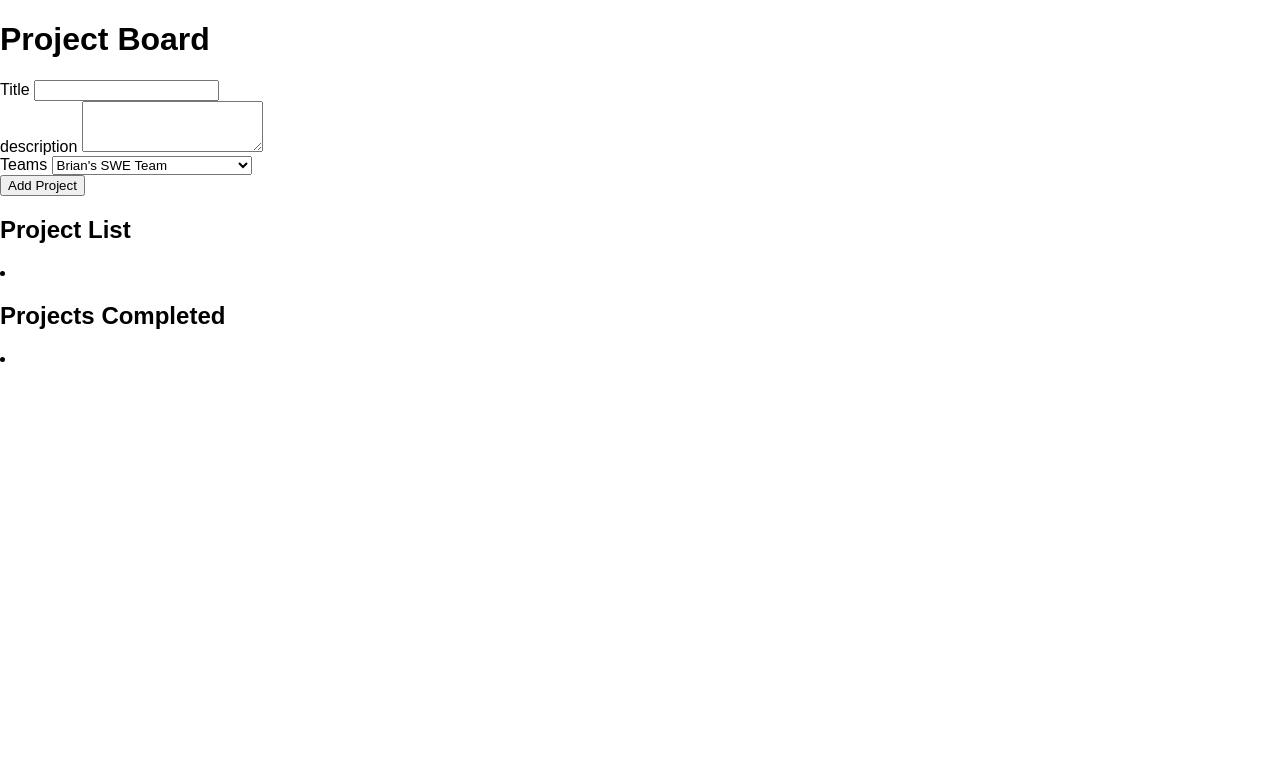
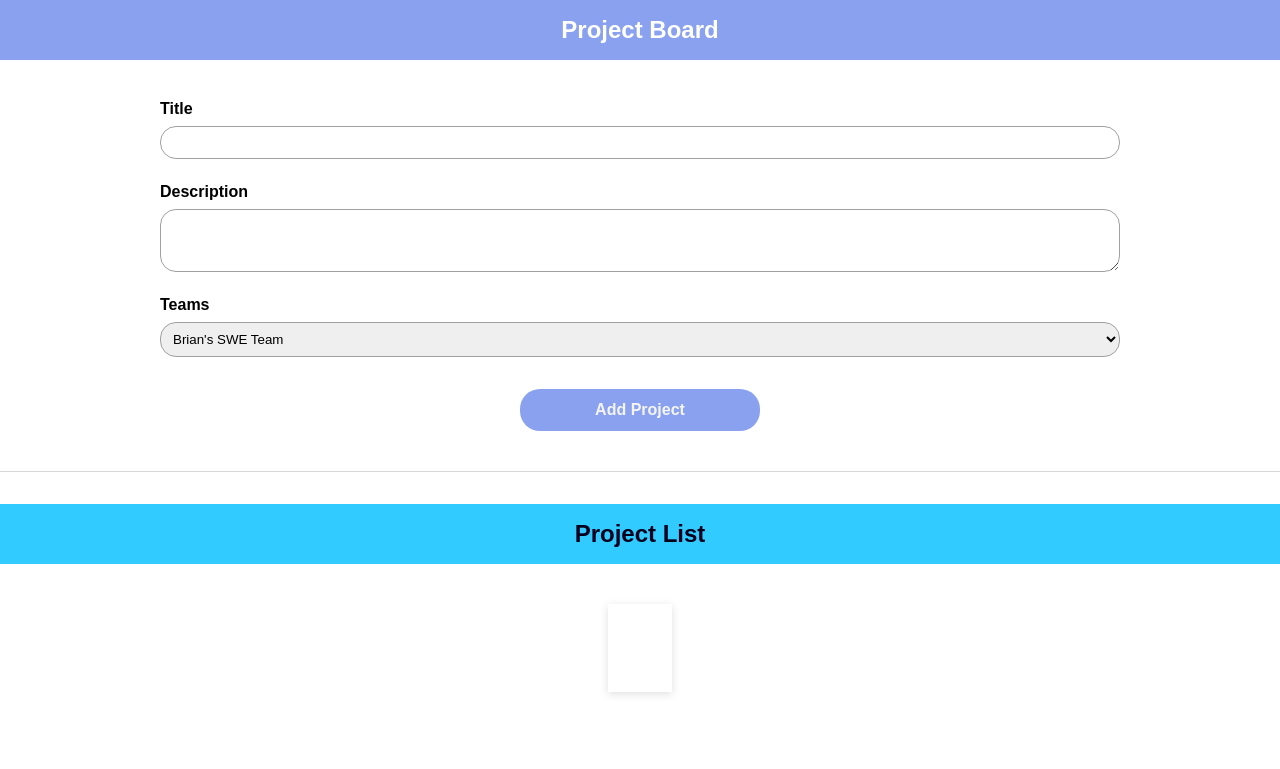
Before and after one commit to abrarfahimr/typescript-task-app, a website built with webpack: page index.html in a window 1280 px wide. Shown: the top 769 px of the page. Built offline with nearby package versions, Linux system fonts and the light colour scheme.

Commit message:
finished styling app

```diff
--- a/app.css
+++ b/app.css
@@ -16,3 +16,158 @@ html{
 body{
   margin: 0;
 }
+
+li{
+  list-style: none;
+}
+
+.header{
+  background-color: #89A1EF;
+  padding: 1rem;
+  margin-bottom: 1.5rem;
+}
+
+.header__title{
+  font-size: 1.5rem;
+  margin: 0;
+  color: white;
+  text-align: center;
+}
+
+.project__form{
+  padding: 0 1rem;
+  border-bottom: 1px solid rgb(215, 215, 215);
+}
+
+.project__label{
+  font-size: 1rem;
+  font-weight: 600;
+  margin-bottom: 0.5rem;
+}
+
+#title, #description, #teams{
+  border-radius: 1rem;
+  padding: 0.5rem;
+  border: 1px solid rgb(160, 160, 160);
+  font-family: inherit;
+}
+
+#title:active, #description:active, #teams:active{
+  outline: 1px solid #00A5E0;
+}
+
+.project__title, .project__description, .project__group{
+  display: flex;
+  flex-direction: column;
+  margin-bottom: 1.5rem;
+}
+
+.project__button{
+  width: 100%;
+  padding: 0.75rem;
+  font-size: 1rem;
+  border-radius: 1.25rem;
+  border-style: none;
+  background-color: #89A1EF;
+  color: whitesmoke;
+  font-weight: 600;
+  margin: 0.5rem 0 1.5rem 0;
+}
+
+.project__button:hover{
+  background-color: #00A5E0;
+  transition-duration: 0.2s;
+}
+
+.project__button:active{
+  background-color: #EF9CDA;
+  transition-duration: 0.1s;
+}
+
+.list__header1, .list__header2{
+  padding: 1rem;
+  margin: 2rem 0 1.5rem 0;
+  text-align: center;
+  color: rgb(5, 0, 28);
+}
+
+.list__header1{
+  background-color: #32CBFF;
+}
+
+.list__header2{
+  background-color: #FECEF1;
+}
+
+.list__single{
+  display: flex;
+  flex-direction: column;
+  justify-content: center;
+  align-items: center;
+  padding: 1.5rem 1rem;
+}
+
+.list__ul{
+  text-align: center;
+  padding: 1rem;
+  box-shadow: rgba(99, 99, 99, 0.2) 0px 2px 8px 0px;
+  margin-bottom: 1.5rem;
+}
+
+/* For screen > 768px to 1280px */
+@media only screen and (min-width: 768px) {
+  .project__form{
+    padding: 1rem 2.5rem ;
+  }
+
+  .project__button{
+    display: flex;
+    justify-content: center;
+    width: 40%;
+  }
+
+  .project__buttoncontainer{
+    display: flex;
+    justify-content: center;
+  }
+
+  .list__single{
+    padding: 1rem 4rem;
+  }
+
+  .list__ul{
+    padding: 2rem;
+    margin-bottom: 2rem;
+  }
+
+  .list__title{
+    font-size: 1.5rem;
+  }
+
+  .list__description{
+    font-size: 1.25rem;
+    line-height: 1.5rem;
+  }
+
+}
+
+
+/* For screen > 1280*/
+@media only screen and (min-width: 1280px) {
+  .project__form {
+      padding: 1rem 10rem;
+  }
+
+  .project__button {
+    width: 25%;
+  }
+
+  .list__single {
+    padding: 1rem 16rem;
+  }
+
+  .list__description {
+    font-size: 1.25rem;
+    line-height: 1.75rem;
+  }
+}
--- a/index.html
+++ b/index.html
@@ -16,15 +16,15 @@
   <main class="project">
     <form class="project__form">
       <div class="project__title">
-        <label for="title">Title</label>
+        <label for="title" class="project__label">Title</label>
         <input type="text" id="title"/>
       </div>
       <div class="project__description">
-        <label for="description">description</label>
+        <label for="description" class="project__label">Description</label>
         <textarea id="description" rows="3"></textarea>
       </div>
       <div class="project__group">
-        <label for="teams">Teams</label>
+        <label for="teams" class="project__label">Teams</label>
         <select id="teams" name="Teams">
           <option value="Brian's SWE Team">Brian's SWE Team</option>
           <option value="John's UX Team">John's UX Team</option>
@@ -32,15 +32,18 @@
           <option value="Racheal's Data Science Team">Racheal's Data Science Team</option>
         </select>
       </div>
-      <button type="submit" class="project__button">Add Project</button>
+      <div class="project__buttoncontainer">
+        <button type="submit" class="project__button">Add Project</button>
+      </div>
+
     </form>
   </main>
 
   <!-- Project list -->
   <section class="list">
-    <h2 class="list__header">Project List</h2>
+    <h2 class="list__header1">Project List</h2>
     <div class="list__single">
-      <li draggable="true">
+      <li draggable="true" class="list__ul">
         <h3 class="list__title"></h3>
         <p class="list__description"></p>
         <p class="list__team"></p>
@@ -50,9 +53,9 @@
 
   <!-- Project Completed -->
   <section>
-    <h2 class="list__header">Projects Completed</h2>
+    <h2 class="list__header2">Projects Completed</h2>
     <div class="list__single">
-      <li draggable="true">
+      <li draggable="true" class="list__ul">
         <h3 class="list__title"></h3>
         <p class="list__description"></p>
         <p class="list__team"></p>
```
